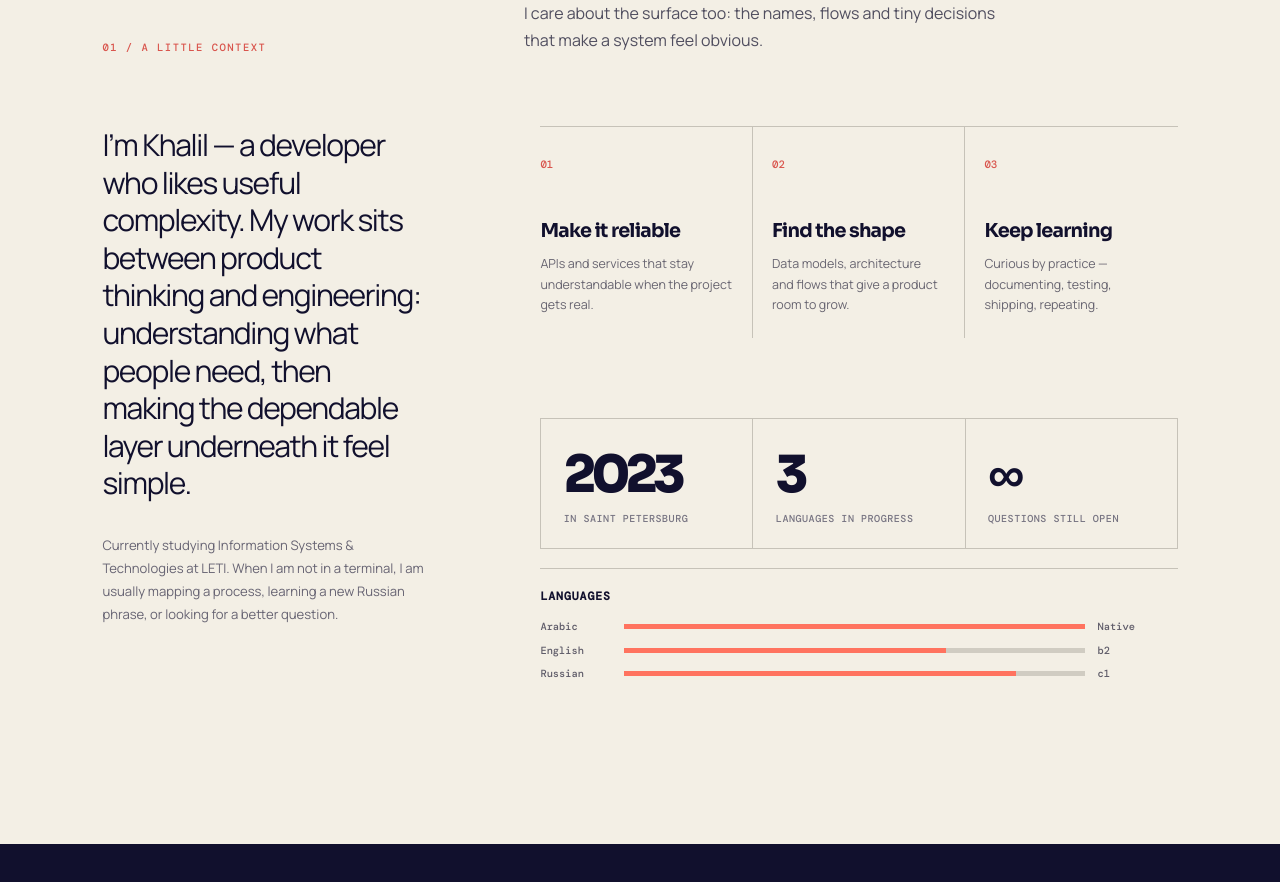
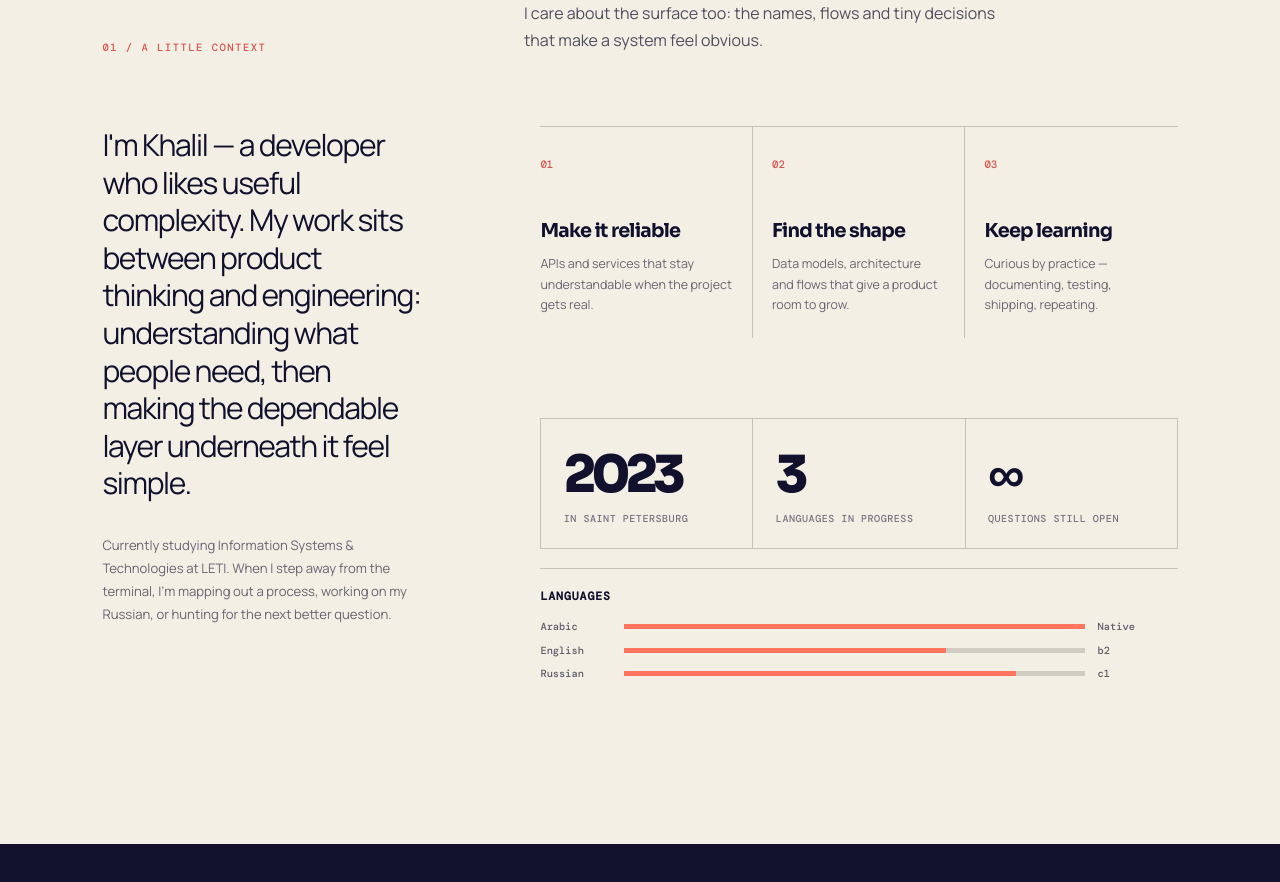
Before and after one commit to Khalil-Pal/my-website, a React (Vite) app: page / in a window 1280 px wide. Shown: the part 1140-2022 px from the top of the page. Built offline with nearby package versions, Linux system fonts and the light colour scheme.

Commit message:
Update translations for improved clarity and readability in personal description

```diff
--- a/src/translations.js
+++ b/src/translations.js
@@ -18,8 +18,8 @@ export const translations = {
       kicker: '01 / a little context',
       title: 'More than a backend.',
       intro: 'I care about the surface too: the names, flows and tiny decisions that make a system feel obvious.',
-      paragraph: 'I’m Khalil — a developer who likes useful complexity. My work sits between product thinking and engineering: understanding what people need, then making the dependable layer underneath it feel simple.',
-      small: 'Currently studying Information Systems & Technologies at LETI. When I am not in a terminal, I am usually mapping a process, learning a new Russian phrase, or looking for a better question.',
+      paragraph: "I'm Khalil — a developer who likes useful complexity. My work sits between product thinking and engineering: understanding what people need, then making the dependable layer underneath it feel simple.",
+      small: "Currently studying Information Systems & Technologies at LETI. When I step away from the terminal, I'm mapping out a process, working on my Russian, or hunting for the next better question.",
       what: [
         { number: '01', title: 'Make it reliable', text: 'APIs and services that stay understandable when the project gets real.' },
         { number: '02', title: 'Find the shape', text: 'Data models, architecture and flows that give a product room to grow.' },
```
